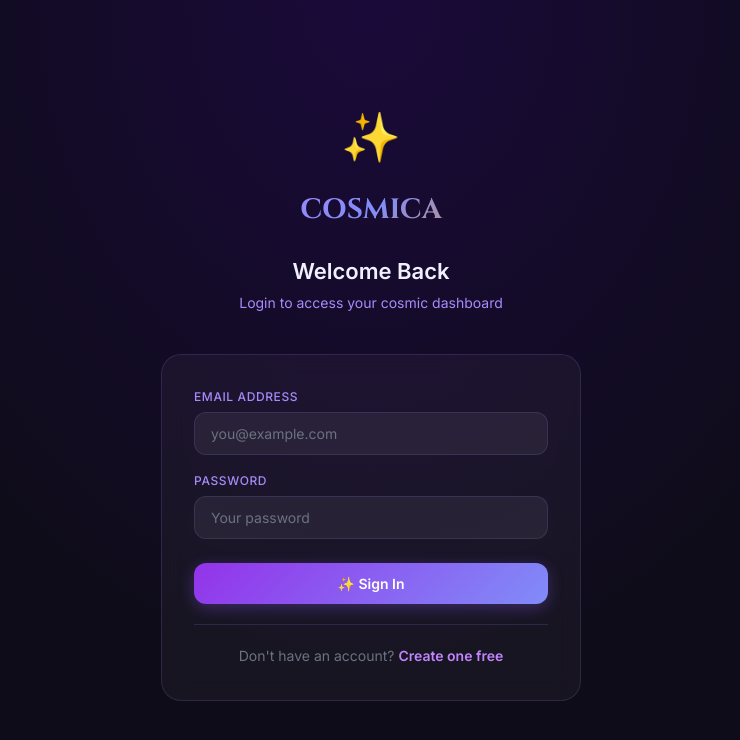
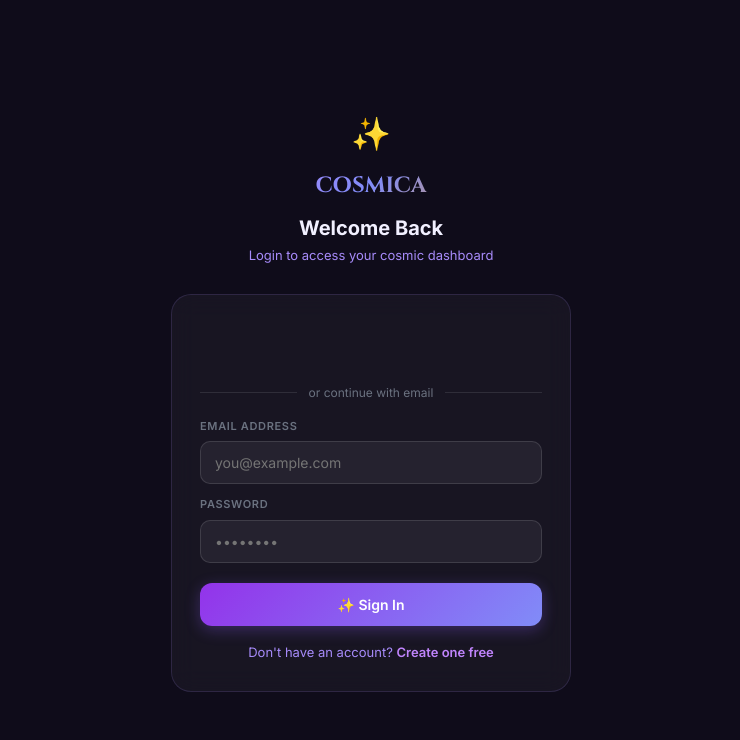
Before and after one commit to ayush-dev-jpg/Cosmica, a React (Create React App) app in the folder frontend/: page /login in a window 1280 px wide. Shown: the top 740 px of the page, without its empty margins (269-1009 px from the left). Built offline with nearby package versions, Linux system fonts and the light colour scheme; no server answers.

Commit message:
Add Google OAuth authentication

```diff
--- a/frontend/src/pages/Login.js
+++ b/frontend/src/pages/Login.js
@@ -4,110 +4,170 @@ import { Link, useNavigate } from 'react-router-dom';
 import { useAuth } from '../context/AuthContext';
 import api from '../services/api';
 
+const GOOGLE_CLIENT_ID = "508207275158-oj5lm0k6veiqvm2d130bm6aum5t5jsa0.apps.googleusercontent.com";
+
+function GoogleButton({ onSuccess, onError }) {
+  const [loading, setLoading] = useState(false);
+
+  React.useEffect(() => {
+    const script = document.createElement('script');
+    script.src = 'https://accounts.google.com/gsi/client';
+    script.async = true;
+    script.defer = true;
+    script.onload = () => {
+      if (!window.google) return;
+      window.google.accounts.id.initialize({
+        client_id: GOOGLE_CLIENT_ID,
+        callback: (response) => {
+          if (response.credential) onSuccess(response.credential);
+          else onError('Google sign-in failed');
+        },
+        auto_select: false,
+      });
+      window.google.accounts.id.renderButton(
+        document.getElementById('google-btn'),
+        { theme:'filled_black', size:'large', text:'signin_with',
+          shape:'rectangular', width: 320 }
+      );
+    };
+    if (!document.querySelector('script[src*="accounts.google.com"]')) {
+      document.head.appendChild(script);
+    } else if (window.google) {
+      window.google.accounts.id.initialize({
+        client_id: GOOGLE_CLIENT_ID,
+        callback: (response) => {
+          if (response.credential) onSuccess(response.credential);
+          else onError('Google sign-in failed');
+        },
+      });
+      window.google.accounts.id.renderButton(
+        document.getElementById('google-btn'),
+        { theme:'filled_black', size:'large', text:'signin_with', shape:'rectangular', width:320 }
+      );
+    }
+  }, []);
+
+  return <div id="google-btn" style={{ width:'100%', minHeight:44 }}/>;
+}
+
 export default function Login() {
-  const [form, setForm]       = useState({ email: '', password: '' });
-  const [error, setError]     = useState('');
+  const { login }   = useAuth();
+  const navigate    = useNavigate();
+  const [form, setForm]     = useState({ email:'', password:'' });
   const [loading, setLoading] = useState(false);
-  const { login }             = useAuth();
-  const navigate              = useNavigate();
+  const [gLoading, setGLoading] = useState(false);
+  const [error, setError]   = useState('');
 
-  const handleSubmit = async (e) => {
+  const set = (k,v) => setForm(f=>({...f,[k]:v}));
+
+  async function handleSubmit(e) {
     e.preventDefault();
-    setError('');
-    setLoading(true);
+    setError(''); setLoading(true);
     try {
       const res = await api.post('/auth/login', form);
-      login(res.data.access_token, res.data.user);
+      login(res.data.user, res.data.access_token);
       navigate('/dashboard');
-    } catch (err) {
+    } catch(err) {
       setError(err.response?.data?.detail || 'Login failed. Check your credentials.');
-    } finally {
-      setLoading(false);
+    } finally { setLoading(false); }
   }
+
+  async function handleGoogleSuccess(credential) {
+    setError(''); setGLoading(true);
+    try {
+      const res = await api.post('/auth/google', { credential });
+      login(res.data.user, res.data.access_token);
+      navigate('/dashboard');
+    } catch(err) {
+      setError(err.response?.data?.detail || 'Google sign-in failed. Please try again.');
+    } finally { setGLoading(false); }
+  }
+
+  const inp = {
+    width:'100%', padding:'12px 14px',
+    background:'rgba(255,255,255,0.06)', border:'1px solid rgba(255,255,255,0.12)',
+    borderRadius:10, color:'#f8f4ff', fontSize:14, outline:'none',
+    fontFamily:'inherit',
   };
 
   return (
-    <AuthLayout
-      title="Welcome Back"
-      subtitle="Login to access your cosmic dashboard"
-    >
-      <form onSubmit={handleSubmit} style={{ display: 'flex', flexDirection: 'column', gap: 16 }}>
+    <div style={{ minHeight:'100vh', background:'var(--bg-primary)',
+      display:'flex', alignItems:'center', justifyContent:'center', padding:20 }}>
+
+      <div style={{ width:'100%', maxWidth:400 }}>
+        {/* Logo */}
+        <div style={{ textAlign:'center', marginBottom:28 }}>
+          <Link to="/" style={{ textDecoration:'none' }}>
+            <div style={{ fontSize:32, marginBottom:8 }}>✨</div>
+            <div className="font-cinzel gradient-text" style={{ fontSize:22, fontWeight:700 }}>
+              COSMICA
+            </div>
+          </Link>
+          <h2 style={{ fontSize:20, fontWeight:700, marginTop:12, marginBottom:4 }}>Welcome Back</h2>
+          <p style={{ color:'var(--text-secondary)', fontSize:13 }}>
+            Login to access your cosmic dashboard
+          </p>
+        </div>
+
+        <div className="card" style={{ padding:28 }}>
           {error && (
-          <div style={{
-            padding: '12px 16px', borderRadius: 'var(--radius)',
-            background: 'rgba(239,68,68,0.1)', border: '1px solid rgba(239,68,68,0.3)',
-            color: '#f87171', fontSize: 14,
-          }}>
-            {error}
-          </div>
+            <div style={{ padding:'11px 14px', marginBottom:16, borderRadius:8,
+              background:'rgba(239,68,68,0.1)', border:'1px solid rgba(239,68,68,0.3)',
+              color:'#f87171', fontSize:13 }}>⚠️ {error}</div>
           )}
 
-        <div>
-          <label className="label">Email Address</label>
-          <input
-            className="input"
-            type="email"
-            placeholder="you@example.com"
-            value={form.email}
-            onChange={e => setForm({ ...form, email: e.target.value })}
-            required
-          />
+          {/* Google Button */}
+          <div style={{ marginBottom:16 }}>
+            {gLoading ? (
+              <div style={{ padding:'12px', borderRadius:10, textAlign:'center',
+                background:'rgba(255,255,255,0.04)', border:'1px solid rgba(255,255,255,0.1)',
+                fontSize:13, color:'var(--text-secondary)' }}>
+                <span className="spinner" style={{ marginRight:8 }}/>
+                Signing in with Google...
+              </div>
+            ) : (
+              <GoogleButton onSuccess={handleGoogleSuccess} onError={setError}/>
+            )}
           </div>
 
-        <div>
-          <label className="label">Password</label>
-          <input
-            className="input"
-            type="password"
-            placeholder="Your password"
-            value={form.password}
-            onChange={e => setForm({ ...form, password: e.target.value })}
-            required
-          />
+          {/* Divider */}
+          <div style={{ display:'flex', alignItems:'center', gap:12, marginBottom:16 }}>
+            <div style={{ flex:1, height:1, background:'rgba(255,255,255,0.1)' }}/>
+            <span style={{ fontSize:12, color:'var(--text-muted)' }}>or continue with email</span>
+            <div style={{ flex:1, height:1, background:'rgba(255,255,255,0.1)' }}/>
           </div>
 
-        <button className="btn btn-primary" type="submit" disabled={loading} style={{ marginTop: 8 }}>
-          {loading ? <><span className="spinner" /> Signing in...</> : '✨ Sign In'}
+          {/* Email form */}
+          <form onSubmit={handleSubmit}>
+            <div style={{ marginBottom:12 }}>
+              <label style={{ display:'block', fontSize:11, fontWeight:600,
+                color:'var(--text-muted)', textTransform:'uppercase',
+                letterSpacing:'0.06em', marginBottom:6 }}>Email Address</label>
+              <input style={inp} type="email" placeholder="you@example.com"
+                value={form.email} onChange={e=>set('email',e.target.value)}
+                autoComplete="email" required/>
+            </div>
+            <div style={{ marginBottom:20 }}>
+              <label style={{ display:'block', fontSize:11, fontWeight:600,
+                color:'var(--text-muted)', textTransform:'uppercase',
+                letterSpacing:'0.06em', marginBottom:6 }}>Password</label>
+              <input style={inp} type="password" placeholder="••••••••"
+                value={form.password} onChange={e=>set('password',e.target.value)}
+                autoComplete="current-password" required/>
+            </div>
+            <button type="submit" disabled={loading} className="btn btn-primary"
+              style={{ width:'100%', padding:'13px', fontSize:14 }}>
+              {loading ? <><span className="spinner"/> Signing in...</> : '✨ Sign In'}
             </button>
           </form>
 
-      <div className="divider" />
-
-      <p style={{ textAlign: 'center', color: 'var(--text-muted)', fontSize: 14 }}>
+          <p style={{ textAlign:'center', marginTop:16, fontSize:13,
+            color:'var(--text-secondary)' }}>
             Don't have an account?{' '}
-        <Link to="/signup" style={{ color: 'var(--purple-400)', fontWeight: 600, textDecoration: 'none' }}>
+            <Link to="/signup" style={{ color:'var(--purple-400)', textDecoration:'none', fontWeight:600 }}>
               Create one free
             </Link>
           </p>
-    </AuthLayout>
-  );
-}
-
-// Shared auth layout
-export function AuthLayout({ title, subtitle, children }) {
-  return (
-    <div style={{
-      minHeight: '100vh',
-      display: 'flex',
-      alignItems: 'center',
-      justifyContent: 'center',
-      padding: 24,
-      background: 'radial-gradient(ellipse at top, #1a0a3a 0%, var(--bg-primary) 60%)',
-    }}>
-      <div style={{ width: '100%', maxWidth: 420 }}>
-        {/* Logo */}
-        <div style={{ textAlign: 'center', marginBottom: 40 }}>
-          <Link to="/" style={{ textDecoration: 'none' }}>
-            <div style={{ fontSize: 48, marginBottom: 12 }}>✨</div>
-            <div className="font-cinzel gradient-text" style={{ fontSize: 28, fontWeight: 700 }}>COSMICA</div>
-          </Link>
-          <h2 style={{ marginTop: 24, fontSize: 22, fontWeight: 600 }}>{title}</h2>
-          <p style={{ color: 'var(--text-secondary)', fontSize: 14, marginTop: 6 }}>{subtitle}</p>
-        </div>
-
-        {/* Card */}
-        <div className="card" style={{ padding: 32 }}>
-          {children}
         </div>
       </div>
     </div>
--- a/frontend/src/pages/Signup.js
+++ b/frontend/src/pages/Signup.js
@@ -2,93 +2,168 @@
 import React, { useState } from 'react';
 import { Link, useNavigate } from 'react-router-dom';
 import { useAuth } from '../context/AuthContext';
-import { AuthLayout } from './Login';
 import api from '../services/api';
 
-export default function Signup() {
-  const [form, setForm]       = useState({ name: '', email: '', password: '', confirm: '' });
-  const [error, setError]     = useState('');
-  const [loading, setLoading] = useState(false);
-  const { login }             = useAuth();
-  const navigate              = useNavigate();
+const GOOGLE_CLIENT_ID = "508207275158-oj5lm0k6veiqvm2d130bm6aum5t5jsa0.apps.googleusercontent.com";
 
-  const handleSubmit = async (e) => {
-    e.preventDefault();
-    setError('');
-
-    if (form.password !== form.confirm) {
-      return setError('Passwords do not match');
-    }
-    if (form.password.length < 6) {
-      return setError('Password must be at least 6 characters');
+function GoogleButton({ onSuccess, onError }) {
+  React.useEffect(() => {
+    const init = () => {
+      if (!window.google) return;
+      window.google.accounts.id.initialize({
+        client_id: GOOGLE_CLIENT_ID,
+        callback: (r) => r.credential ? onSuccess(r.credential) : onError('Google sign-up failed'),
+        auto_select: false,
+      });
+      window.google.accounts.id.renderButton(
+        document.getElementById('google-signup-btn'),
+        { theme:'filled_black', size:'large', text:'signup_with', shape:'rectangular', width:320 }
+      );
+    };
+    if (window.google) { init(); return; }
+    const script = document.createElement('script');
+    script.src = 'https://accounts.google.com/gsi/client';
+    script.async = true; script.defer = true;
+    script.onload = init;
+    if (!document.querySelector('script[src*="accounts.google.com"]'))
+      document.head.appendChild(script);
+  }, []);
+  return <div id="google-signup-btn" style={{ width:'100%', minHeight:44 }}/>;
 }
 
-    setLoading(true);
+export default function Signup() {
+  const { login }   = useAuth();
+  const navigate    = useNavigate();
+  const [form, setForm]     = useState({ name:'', email:'', password:'', confirmPassword:'' });
+  const [loading, setLoading] = useState(false);
+  const [gLoading, setGLoading] = useState(false);
+  const [error, setError]   = useState('');
+
+  const set = (k,v) => setForm(f=>({...f,[k]:v}));
+
+  async function handleSubmit(e) {
+    e.preventDefault();
+    if (form.password !== form.confirmPassword) { setError('Passwords do not match'); return; }
+    if (form.password.length < 6) { setError('Password must be at least 6 characters'); return; }
+    setError(''); setLoading(true);
     try {
       const res = await api.post('/auth/signup', {
-        name:     form.name,
-        email:    form.email,
-        password: form.password,
+        name: form.name, email: form.email, password: form.password
       });
-      login(res.data.access_token, res.data.user);
+      login(res.data.user, res.data.access_token);
       navigate('/dashboard');
-    } catch (err) {
+    } catch(err) {
       setError(err.response?.data?.detail || 'Signup failed. Please try again.');
-    } finally {
-      setLoading(false);
+    } finally { setLoading(false); }
   }
+
+  async function handleGoogleSuccess(credential) {
+    setError(''); setGLoading(true);
+    try {
+      const res = await api.post('/auth/google', { credential });
+      login(res.data.user, res.data.access_token);
+      navigate('/dashboard');
+    } catch(err) {
+      setError(err.response?.data?.detail || 'Google sign-up failed. Please try again.');
+    } finally { setGLoading(false); }
+  }
+
+  const inp = {
+    width:'100%', padding:'12px 14px',
+    background:'rgba(255,255,255,0.06)', border:'1px solid rgba(255,255,255,0.12)',
+    borderRadius:10, color:'#f8f4ff', fontSize:14, outline:'none', fontFamily:'inherit',
   };
 
   return (
-    <AuthLayout
-      title="Create Your Account"
-      subtitle="Start your Vedic astrology journey"
-    >
-      <form onSubmit={handleSubmit} style={{ display: 'flex', flexDirection: 'column', gap: 14 }}>
+    <div style={{ minHeight:'100vh', background:'var(--bg-primary)',
+      display:'flex', alignItems:'center', justifyContent:'center', padding:20 }}>
+      <div style={{ width:'100%', maxWidth:420 }}>
+        <div style={{ textAlign:'center', marginBottom:28 }}>
+          <Link to="/" style={{ textDecoration:'none' }}>
+            <div style={{ fontSize:32, marginBottom:8 }}>✨</div>
+            <div className="font-cinzel gradient-text" style={{ fontSize:22, fontWeight:700 }}>COSMICA</div>
+          </Link>
+          <h2 style={{ fontSize:20, fontWeight:700, marginTop:12, marginBottom:4 }}>Create Your Account</h2>
+          <p style={{ color:'var(--text-secondary)', fontSize:13 }}>Start your Vedic astrology journey</p>
+        </div>
+
+        <div className="card" style={{ padding:28 }}>
           {error && (
-          <div style={{
-            padding: '12px 16px', borderRadius: 'var(--radius)',
-            background: 'rgba(239,68,68,0.1)', border: '1px solid rgba(239,68,68,0.3)',
-            color: '#f87171', fontSize: 14,
-          }}>
-            {error}
-          </div>
+            <div style={{ padding:'11px 14px', marginBottom:16, borderRadius:8,
+              background:'rgba(239,68,68,0.1)', border:'1px solid rgba(239,68,68,0.3)',
+              color:'#f87171', fontSize:13 }}>⚠️ {error}</div>
           )}
 
+          {/* Google Button */}
+          <div style={{ marginBottom:16 }}>
+            {gLoading ? (
+              <div style={{ padding:'12px', borderRadius:10, textAlign:'center',
+                background:'rgba(255,255,255,0.04)', border:'1px solid rgba(255,255,255,0.1)',
+                fontSize:13, color:'var(--text-secondary)' }}>
+                <span className="spinner" style={{ marginRight:8 }}/>
+                Creating account with Google...
+              </div>
+            ) : (
+              <GoogleButton onSuccess={handleGoogleSuccess} onError={setError}/>
+            )}
+          </div>
+
+          {/* Divider */}
+          <div style={{ display:'flex', alignItems:'center', gap:12, marginBottom:16 }}>
+            <div style={{ flex:1, height:1, background:'rgba(255,255,255,0.1)' }}/>
+            <span style={{ fontSize:12, color:'var(--text-muted)' }}>or sign up with email</span>
+            <div style={{ flex:1, height:1, background:'rgba(255,255,255,0.1)' }}/>
+          </div>
+
+          <form onSubmit={handleSubmit}>
+            <div style={{ display:'flex', flexDirection:'column', gap:12, marginBottom:20 }}>
               <div>
-          <label className="label">Full Name</label>
-          <input className="input" type="text" placeholder="Arjun Sharma"
-            value={form.name} onChange={e => setForm({ ...form, name: e.target.value })} required />
+                <label style={{ display:'block', fontSize:11, fontWeight:600,
+                  color:'var(--text-muted)', textTransform:'uppercase',
+                  letterSpacing:'0.06em', marginBottom:6 }}>Full Name</label>
+                <input style={inp} type="text" placeholder="e.g. Arjun Sharma"
+                  value={form.name} onChange={e=>set('name',e.target.value)}
+                  autoComplete="name" required/>
               </div>
               <div>
-          <label className="label">Email Address</label>
-          <input className="input" type="email" placeholder="you@example.com"
-            value={form.email} onChange={e => setForm({ ...form, email: e.target.value })} required />
+                <label style={{ display:'block', fontSize:11, fontWeight:600,
+                  color:'var(--text-muted)', textTransform:'uppercase',
+                  letterSpacing:'0.06em', marginBottom:6 }}>Email Address</label>
+                <input style={inp} type="email" placeholder="you@example.com"
+                  value={form.email} onChange={e=>set('email',e.target.value)}
+                  autoComplete="email" required/>
               </div>
               <div>
-          <label className="label">Password</label>
-          <input className="input" type="password" placeholder="Min. 6 characters"
-            value={form.password} onChange={e => setForm({ ...form, password: e.target.value })} required />
+                <label style={{ display:'block', fontSize:11, fontWeight:600,
+                  color:'var(--text-muted)', textTransform:'uppercase',
+                  letterSpacing:'0.06em', marginBottom:6 }}>Password</label>
+                <input style={inp} type="password" placeholder="Min. 6 characters"
+                  value={form.password} onChange={e=>set('password',e.target.value)}
+                  autoComplete="new-password" required/>
               </div>
               <div>
-          <label className="label">Confirm Password</label>
-          <input className="input" type="password" placeholder="Repeat password"
-            value={form.confirm} onChange={e => setForm({ ...form, confirm: e.target.value })} required />
+                <label style={{ display:'block', fontSize:11, fontWeight:600,
+                  color:'var(--text-muted)', textTransform:'uppercase',
+                  letterSpacing:'0.06em', marginBottom:6 }}>Confirm Password</label>
+                <input style={inp} type="password" placeholder="Repeat password"
+                  value={form.confirmPassword} onChange={e=>set('confirmPassword',e.target.value)}
+                  autoComplete="new-password" required/>
               </div>
-
-        <button className="btn btn-primary" type="submit" disabled={loading} style={{ marginTop: 8 }}>
-          {loading ? <><span className="spinner" /> Creating account...</> : '🚀 Create Account'}
+            </div>
+            <button type="submit" disabled={loading} className="btn btn-primary"
+              style={{ width:'100%', padding:'13px', fontSize:14 }}>
+              {loading ? <><span className="spinner"/> Creating account...</> : '🚀 Create Account'}
             </button>
           </form>
 
-      <div className="divider" />
-
-      <p style={{ textAlign: 'center', color: 'var(--text-muted)', fontSize: 14 }}>
+          <p style={{ textAlign:'center', marginTop:16, fontSize:13, color:'var(--text-secondary)' }}>
             Already have an account?{' '}
-        <Link to="/login" style={{ color: 'var(--purple-400)', fontWeight: 600, textDecoration: 'none' }}>
+            <Link to="/login" style={{ color:'var(--purple-400)', textDecoration:'none', fontWeight:600 }}>
               Sign in
             </Link>
           </p>
-    </AuthLayout>
+        </div>
+      </div>
+    </div>
   );
 }
```
Also changed, not shown: 2 other files (tests, documents, lock files or other folders). Lines whose indentation alone changed are shown as unchanged.
